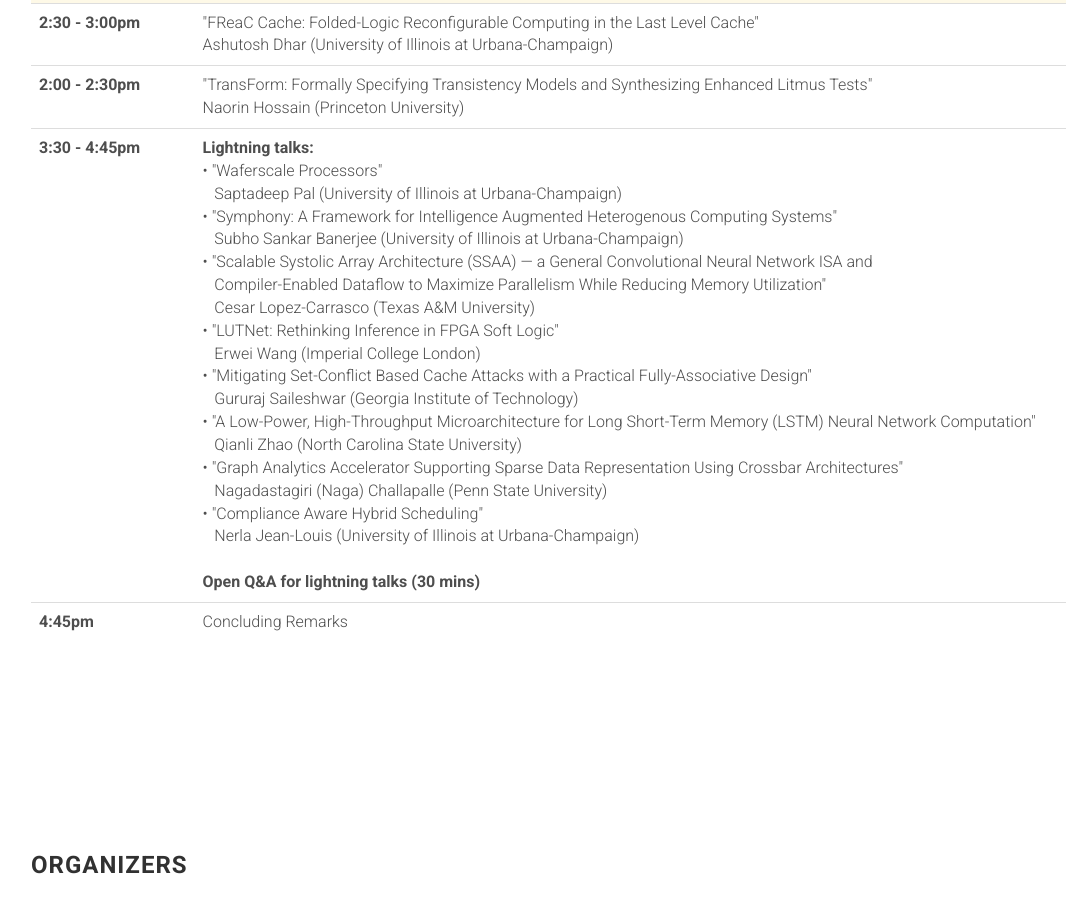
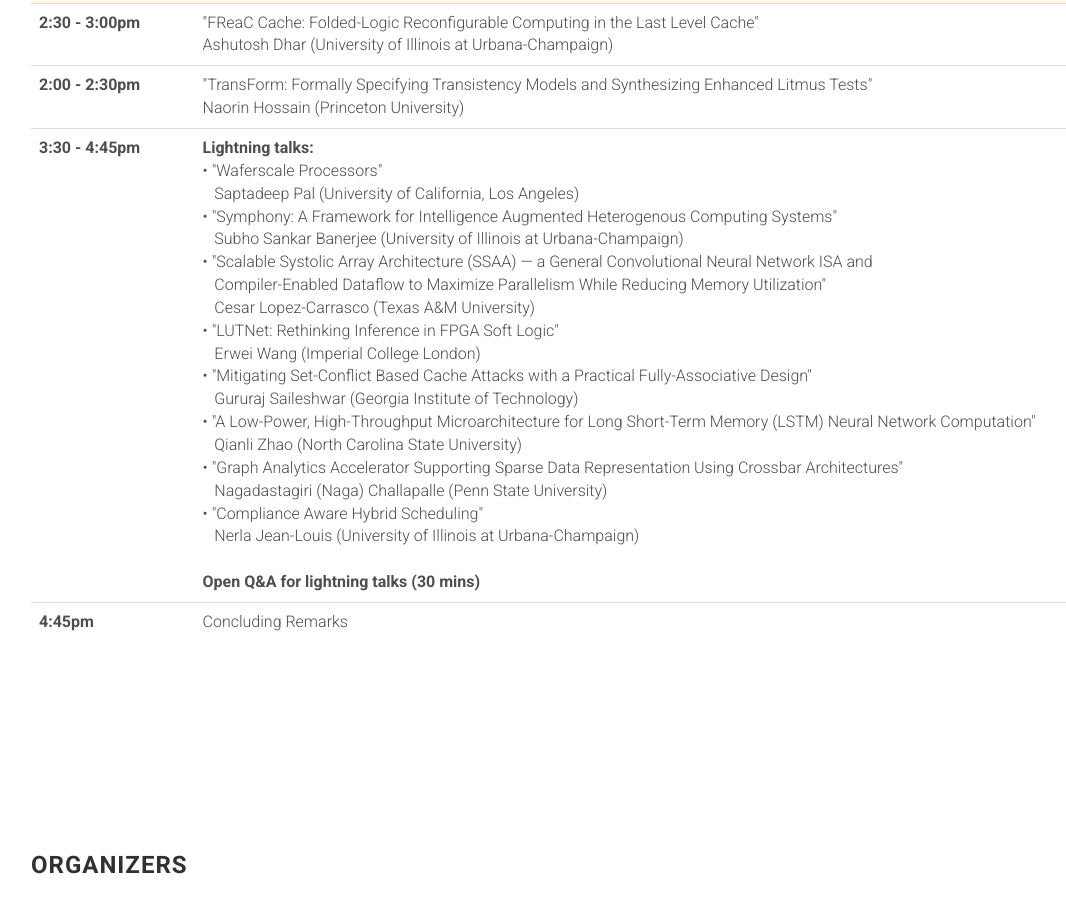
Before and after one commit to augustojv/foca-workshop-2020, a website: page index.html in a window 1280 px wide. Shown: the part 3938-4843 px from the top of the page, without its empty margins (39-1105 px from the left). Drawn offline with Linux system fonts and the light colour scheme; files whose address does not match are found by name.

Commit message:
Program updated

```diff
--- a/index.html
+++ b/index.html
@@ -470,7 +470,7 @@
                           <th scope="row">3:30 - 4:45pm</th>
                           <td><strong>Lightning talks:</strong><br>
                               &bull; "Waferscale Processors"<br>
-							  &nbsp;&nbsp; Saptadeep Pal (University of Illinois at Urbana-Champaign)<br>
+							  &nbsp;&nbsp; Saptadeep Pal (University of California, Los Angeles)<br>
 							  &bull; "Symphony: A Framework for Intelligence Augmented Heterogenous Computing Systems"<br>
 							  &nbsp;&nbsp; Subho Sankar Banerjee (University of Illinois at Urbana-Champaign)<br>
 							  &bull; "Scalable Systolic Array Architecture (SSAA) &mdash; a General Convolutional Neural Network ISA and<br>
```
